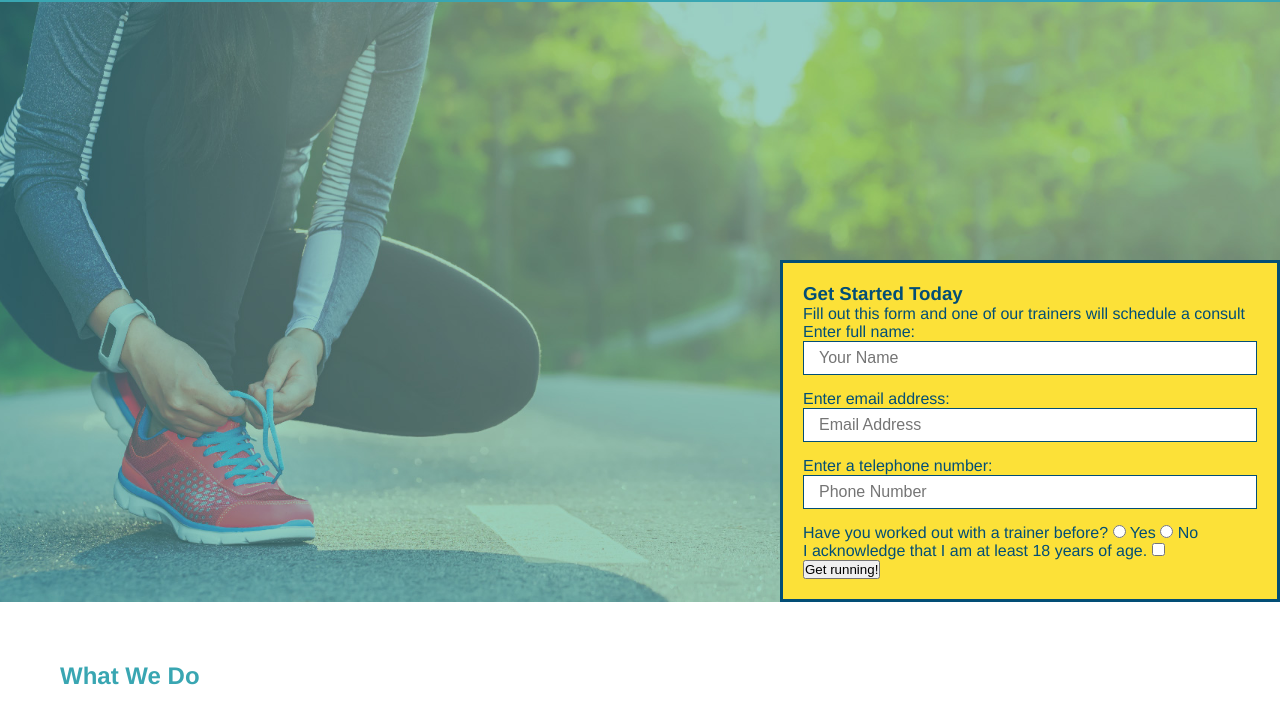
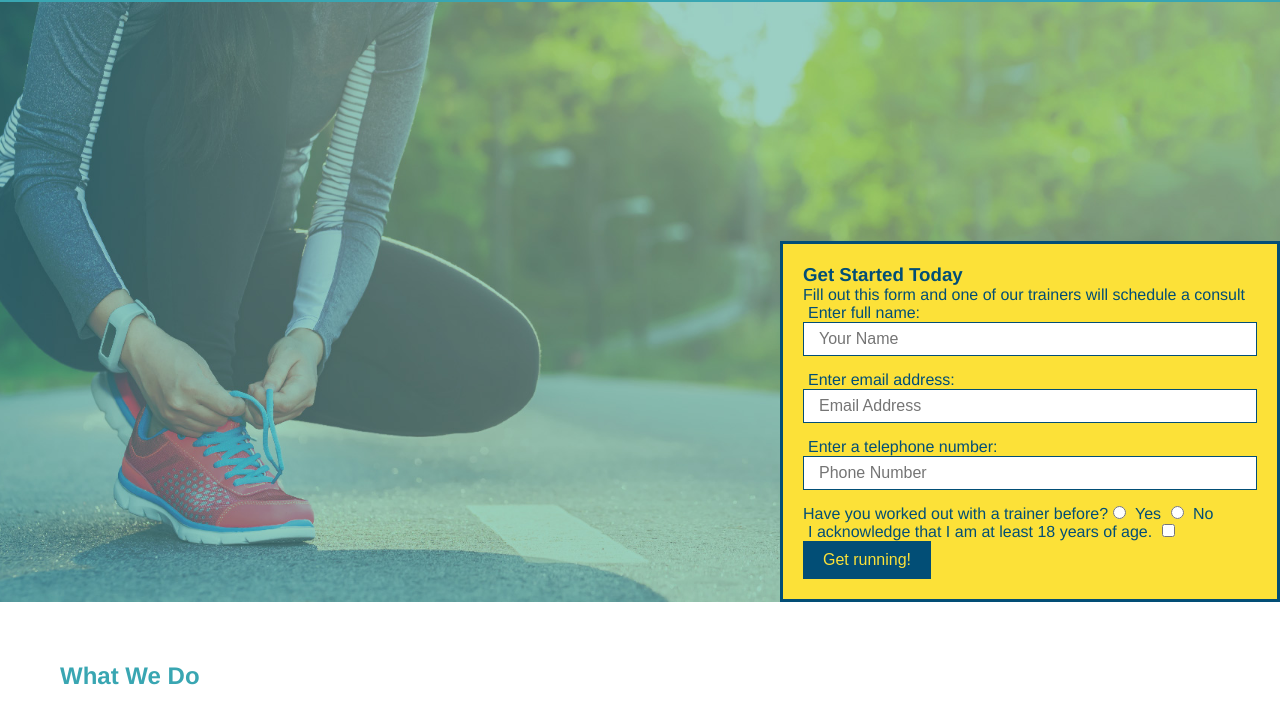
Before and after one commit to Untoldepoch/run-buddy, a plain HTML site: page index.html in a window 1280 px wide. Shown: the part 80-800 px from the top of the page. Drawn offline with Linux system fonts and the light colour scheme.

Commit message:
heroformstylecss2

```diff
--- a/assets/css/style.css
+++ b/assets/css/style.css
@@ -75,7 +75,7 @@ section {
     padding: 60px;
 }
 
-/* Hero Style Start */
+/* Hero Styles Start */
 .hero {
     background-image: url("../images/hero-bg.jpg");
     height: 600px;
@@ -83,7 +83,6 @@ section {
     background-position: center;
     position: relative;
   }
-  /* Hero Style End */
 
   .hero-form {
       border: 3px solid #024e76;
@@ -113,3 +112,16 @@ section {
       width: 100%;
       margin-bottom: 15px;
   }
+
+  .hero-form label {
+      margin: 0 5px;
+  }
+
+  .hero-form button {
+      color: #fce138;
+      background-color: #024e76;
+      border: none;
+      padding: 10px 20px;
+      font-size: 16px;
+  }
+/* Hero Styles End */
```
